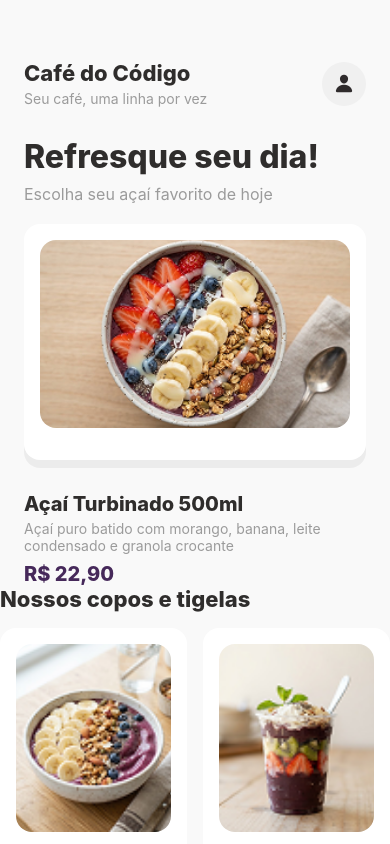
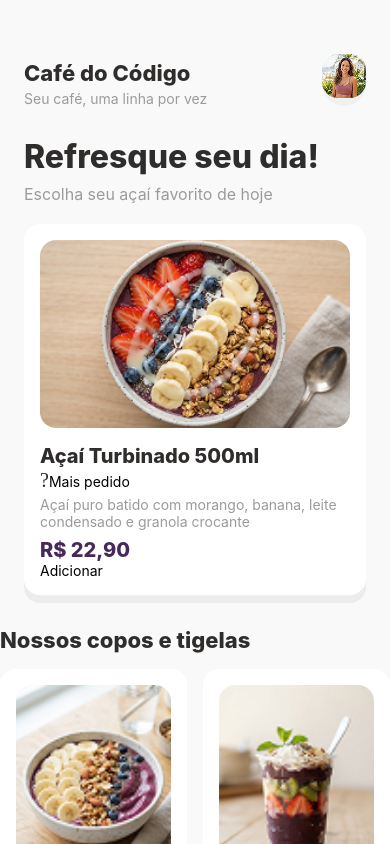
Before and after one commit to TermiteSuperOrganism/acai-prime, a React Native app: screen / in a window 390 px wide. Built offline with nearby package versions, Linux system fonts and the light colour scheme.

Commit message:
atualização

```diff
--- a/App.tsx
+++ b/App.tsx
@@ -9,21 +9,21 @@ import CustomButton from './components/CustomButton';
 import DishCard from './components/DishCard';
 
 export default function App() {
-  const [name,setName]=useState('');
-  const [message,setMessage]=useState('');
+  const [name, setName] = useState('');
+  const [message, setMessage] = useState('');
 
-  const handleOrder=() => {
-    if(name.trim() ===''){
+  const handleOrder = () => {
+    if (name.trim() === '') {
       setMessage('Por favor, informe seu nome!')
-    }else{
-      setMessage(`Olá, ${name}! Pedido iniciado com sucesso`)
+    } else {
+      setMessage(`${<Ionicons name="checkmark-circle" size={20} color="#2f2b2c"></Ionicons>}Olá, ${name}! Pedido iniciado com sucesso`)
     }
   }
 
   return (
     <KeyboardAvoidingView style={styles.container} behavior="padding" keyboardVerticalOffset={30}>
       <ScrollView>
-        <Header/>
+        <Header />
 
         {/*Body*/}
         <View style={styles.content}>
@@ -39,11 +39,13 @@ export default function App() {
           <View style={styles.featured}>
             <Image
               source={require('./assets/featured-image.png')}
-            style={styles.image}/>
-          </View>
+              style={styles.image} />
             <Text style={styles.featuredTitle}>Açaí Turbinado 500ml</Text>
+            <Text><Ionicons name="shopping-bag" size={20} color="#2f2b2c"></Ionicons>Mais pedido</Text>
             <Text style={styles.featuredDescription}>Açaí puro batido com morango, banana, leite condensado e granola crocante</Text>
             <Text style={styles.featuredPrice}>R$ 22,90</Text>
+            <Text>Adicionar</Text>
+          </View>
           {/*Card*/}
         </View>
 
@@ -60,12 +62,13 @@ export default function App() {
 
         <View style={styles.orderSection}>
           <Text style={styles.question}>Qual é o seu nome?</Text>
+          <Ionicons name="person" size={20} color="#2f2b2c"></Ionicons>
           <TextInput style={styles.input}
             placeholder='Digite seu nome'
             value={name}
-          onChangeText={setName}/>
+            onChangeText={setName} />
 
-          <CustomButton title={'Fazer meu pedido'} onPress={handleOrder}/>
+          <CustomButton title={'Fazer meu pedido'} onPress={handleOrder} />
 
           {message !== '' && (
             <Text style={styles.messageText}>{message}</Text>
@@ -179,9 +182,9 @@ const styles = StyleSheet.create({
     fontSize: 16,
   },
 
-  messageText:{
+  messageText: {
     fontSize: 16,
-    fontWeight:"800",
+    fontWeight: "800",
     color: "#46295a",
     alignItems: "center",
     marginTop: 20
--- a/components/DishCard.tsx
+++ b/components/DishCard.tsx
@@ -1,3 +1,5 @@
+import { Ionicons } from '@expo/vector-icons';
+import AntDesign from '@expo/vector-icons/AntDesign';
 import { Image, ImageSourcePropType, KeyboardAvoidingView, ScrollView, StyleSheet, Text, TextInput, TouchableOpacity, View } from 'react-native';
 
 type DishCardProps = {
@@ -16,6 +18,7 @@ export default function DishCard({ imageSrc,name, description, price }: DishCard
                 <Text style={styles.cardTitle}>{name}</Text>
                 <Text style={styles.cardDescription}>{description}</Text>
                 <Text style={styles.cardPrice}>R$ {price}</Text>
+                <Ionicons name='plus-circle' size={20} color="#2f2b2c"></Ionicons>
             </View>
 
     );
--- a/components/Header.tsx
+++ b/components/Header.tsx
@@ -10,7 +10,9 @@ export default function Header() {
             </View>
 
             <View style={styles.avatarPlaceholder}>
-                <Ionicons name="person" size={20} color="#2f2b2c"></Ionicons>
+                <Image
+                    source={require('../assets/Rectangle.png')}
+                    style={styles.image} />
             </View>
         </View>
     );
@@ -44,5 +46,11 @@ const styles = StyleSheet.create(
             justifyContent: "center",
             alignItems: "center"
         },
+        image: {
+    width: '100%',
+    height: '100%',
+    borderRadius: 16,
+    marginBottom: 16
+  },
     }
 )
```
Also changed, not shown: assets/Rectangle.png (added). Lines whose indentation alone changed are shown as unchanged.
